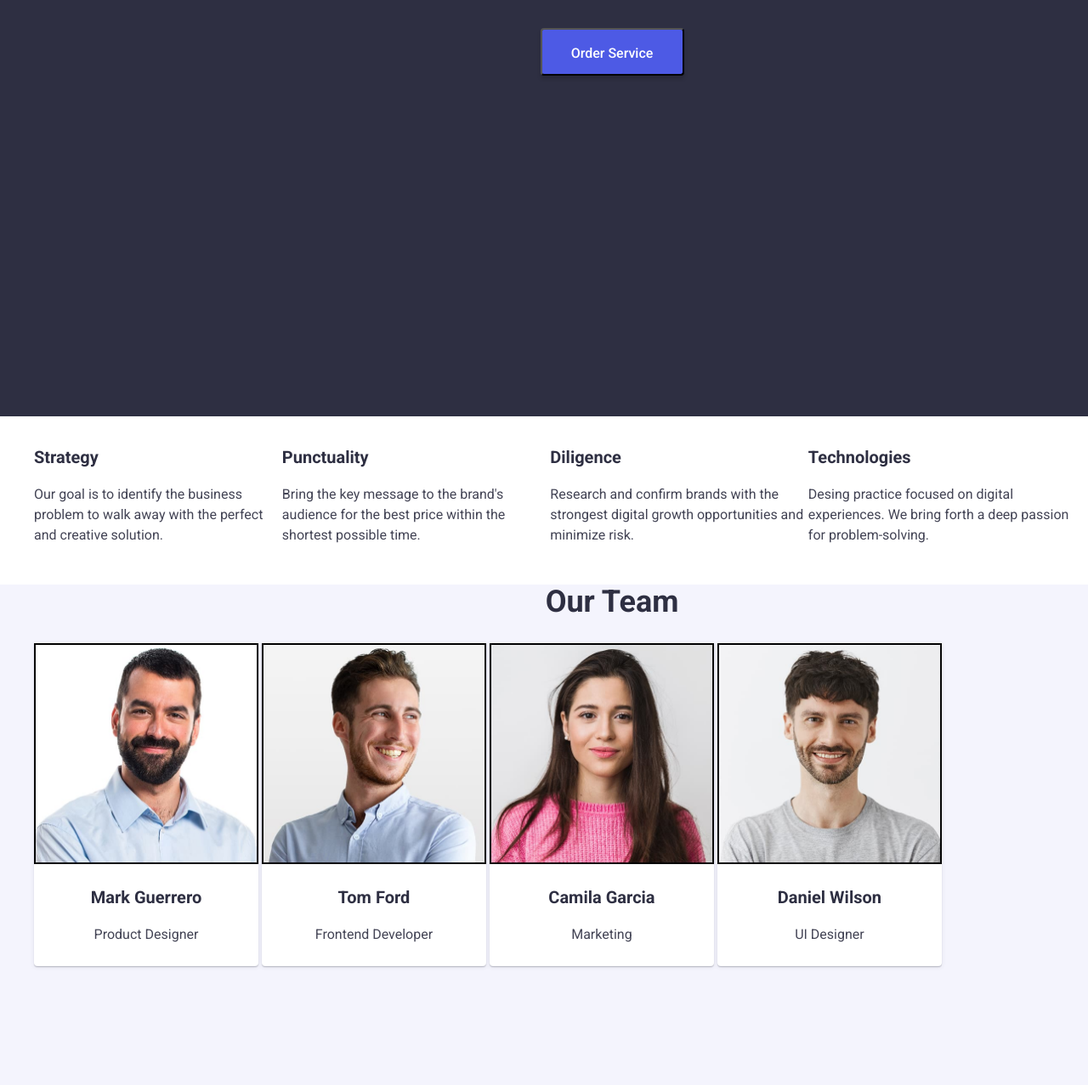
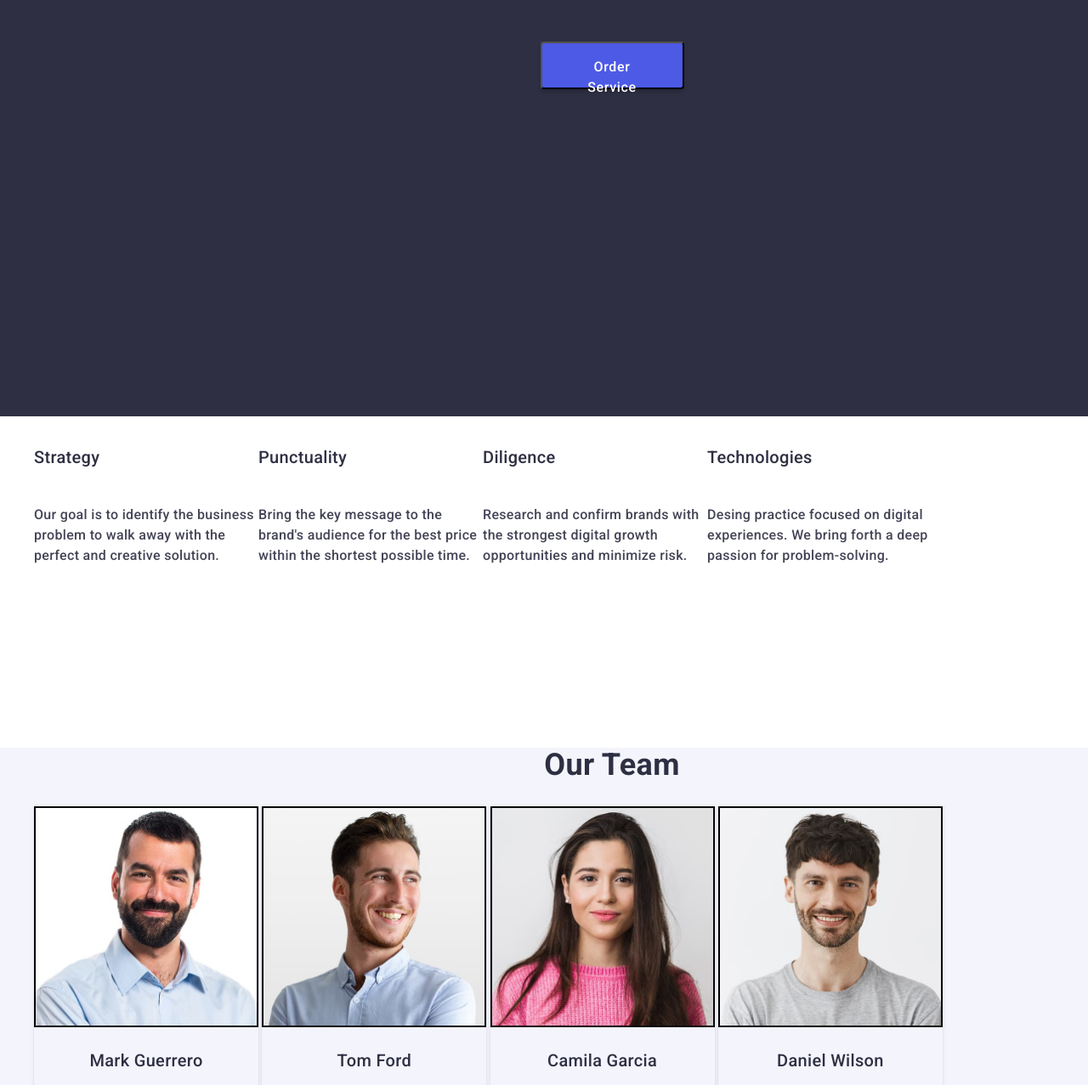
Before and after one commit to Aybuke-Gokcen/goit-markup-hw-02, a plain HTML site: page index.html in a window 1280 px wide. Shown: the part 356-1633 px from the top of the page at 85% size. Drawn offline with nearby package versions, Linux system fonts and the light colour scheme.

Commit message:
upgrade files

```diff
--- a/css/styles.css
+++ b/css/styles.css
@@ -2,8 +2,8 @@ body {
     font-family: "Roboto", sans-serif;
     font-weight: 400;
     font-size: 16px;
-    line-height: 24px;
-    letter-spacing: 2%;
+    letter-spacing: 0.02em;
+    line-height: 1.5;
     color: #434455;
     background-color: #ffffff;
 
@@ -23,13 +23,13 @@ ul, ol {
 }
 
 .logo{
+    font-family: "Raleway", sans-serif;
+    font-weight: 700;
+    font-size: 18px;
+    letter-spacing: 0.03em;
+    line-height: 1.16667;
+    text-transform: uppercase;
     color: #4d5ae5;
-    font-family: "Raleway", sans-serif;
-    font-size: 18px;
-    font-weight: 700;
-    line-height: 1.16667;
-    letter-spacing: 0.03em;
-    text-transform: uppercase;
 }
 
 .logo-part {
@@ -37,11 +37,8 @@ ul, ol {
 }
 
 .nav-link {
+    font-weight: 500;
     color: #2e2f42;
-    font-size: 16px;
-    font-weight: 500;
-    line-height: 1.5;
-    letter-spacing: 0.02em;
 }
 
 .nav-link:hover,
@@ -54,10 +51,7 @@ ul, ol {
 }
 
 .address-link {
-    color: #434455;
-    font-size: 16px;
-    line-height: 1.5;
-    letter-spacing: 0.02em;
+    color: inherit;
 }
 
 .address-link:hover,
@@ -66,32 +60,30 @@ ul, ol {
 }
 
 .page-title {
+    font-weight: 700;
+    font-size: 56px;
+    line-height: 1.07143;
     color: #ffffff;
-    font-weight: bold;
-    font-size: 56px;
-    line-height: 60px;
-    letter-spacing: 2%;
-    text-align: center;
+    background-color: #2e2f42;
     width: 1440px;
     height: 600px;
-    background-color: #2e2f42;
-    display: block;
+    text-align: center;
 }
 
 .page-title .button {
+    font-family: inherit;
+    font-weight: 500;
+    font-size: 16px;
+    line-height: 1.5;
+    letter-spacing: 0.04em;
+    color: #fff;
+    background: #4d5ae5;
     border-radius: 4px;
     padding: 16px 32px;
     width: 169px;
     height: 56px;
     box-shadow: 0 4px 4px 0 rgba(0, 0, 0, 0.15);
-    background: #4d5ae5;
-    color: #fff;
     text-align: center;
-    font-family: inherit;
-    font-weight: 500;
-    font-size: 16px;
-    line-height: 24px;
-    letter-spacing: 4%;
 }
 
 .page-title .button:hover,
@@ -99,24 +91,31 @@ ul, ol {
     background: #404bbf;
 }
 
+.section2 {
+    display: flex;
+    width: 1440px;
+    height: 344px;
+}
+
 .section2 .section2-part {
-    display: table-cell;
+    display: flex;
+    align-items: flex-start;
+    justify-content: flex-start;
+    flex-direction: column;
+    gap: 8px;
+    width: 264px;
+    height: 104px;
 }
 
 .section2 .section2-title {
-    font-weight: medium;
+    font-weight: 500;
     font-size: 20px;
     line-height: 1.2;
-    letter-spacing: 2%;
     color: #2e2f42;
 }
 
 .section2 .section2-text {
-    font-weight: medium;
-    font-size: 16px;
-    line-height: 24px;
-    letter-spacing: 2%;
-    color: #434455;
+    font-weight: 500;
 }
 
 .team {
@@ -126,13 +125,13 @@ ul, ol {
 }
 
 .team .team-card {
+    background: inherit;
+    display: inline-block;
     border-radius: 0 0 4px 4px;
-    padding: 0px 0px 32px;
     width: 264px;
     height: 380px;
+    padding: 0px 0px 32px;
     box-shadow: 0 2px 1px 0 rgba(46, 47, 66, 0.08), 0 1px 1px 0 rgba(46, 47, 66, 0.16), 0 1px 6px 0 rgba(46, 47, 66, 0.08);
-    background: #fff;
-    display: inline-block;
 }
 
 .team .team-photo {
@@ -142,39 +141,36 @@ ul, ol {
 }
 
 .team .team-title {
-    font-weight: bold;
+    font-weight: 700;
     font-size: 36px;
     line-height: 1.11111;
-    letter-spacing: 2%;
+    color: #2e2f42;
     text-align: center;
-    color: #2e2f42;
 }
 
 .team .team-name {
-    font-weight: medium;
+    font-weight: 500;
     font-size: 20px;
     line-height: 1.2;
-    letter-spacing: 2%;
+    color: #2e2f42;
     text-align: center;
-    color: #2e2f42;
 }
 
 .team .team-position {
-    font-weight: medium;
-    font-size: 16px;
-    line-height: 24px;
-    letter-spacing: 2%;
     text-align: center;
-    color: #434455;
+}
+
+.portfolio {
+    width: 1440px;
+    height: 1240px;
 }
 
 .portfolio .portfolio-title {
-    font-weight: bold;
+    font-weight: 700;
     font-size: 36px;
     line-height: 1.11111;
-    letter-spacing: 2%;
+    color: #2e2f42;
     text-align: center;
-    color: #2e2f42;
     width: 1440px;
 }
 
@@ -185,32 +181,22 @@ ul, ol {
     height: 420px;
 }
 
+.portfolio .portfolio-card {
+    width: 360px;
+    height: 420px;
+    border: 1px solid #e7e9fc;
+}
+
 .portfolio .portfolio-pictures {
     width: 360px;
     height: 300px;
 }
 
-.portfolio .portfolio-card {
-    width: 360px;
-    height: 420px;
-    background: #fff;
-    border: 1px solid #e7e9fc;
-}
-
 .portfolio .portfolio-appname {
-    font-weight: medium;
+    font-weight: 500;
     font-size: 20px;
     line-height: 1.2;
-    letter-spacing: 2%;
     color: #2e2f42;
-}
-
-.portfolio .portfolio-apptype {
-    font-weight: 400;
-    font-size: 16px;
-    line-height: 1.5;
-    letter-spacing: 0.02em;
-    color: #434455;
 }
 
 .footer {
@@ -219,10 +205,10 @@ ul, ol {
     background: #2e2f42;
 }
 
-.footer .footer-text {
-    font-weight: 400;
-    font-size: 16px;
-    line-height: 1.5;
-    letter-spacing: 0.02em;
+.logo-footer {
     color: #f4f4fd;
 }
+
+.footer .footer-text {
+    color: #f4f4fd;
+}
--- a/index.html
+++ b/index.html
@@ -61,8 +61,8 @@
           <span class="button-text">Order Service</span>
         </button>
       </section>
-      <section class="section2">
-        <ul>
+      <section>
+        <ul class="section2">
           <li class="section2-part">
             <h3 class="section2-title">Strategy</h3>
             <p class="section2-text">
@@ -221,7 +221,7 @@
 
     <footer class="footer">
       <a class="logo" href="./index.html">
-        Web<span class="logo-part">Studio</span>
+        Web<span class="logo-footer">Studio</span>
       </a>
       <p class="footer-text">
         Increase the flow of customers and sales for your business with digital
```
